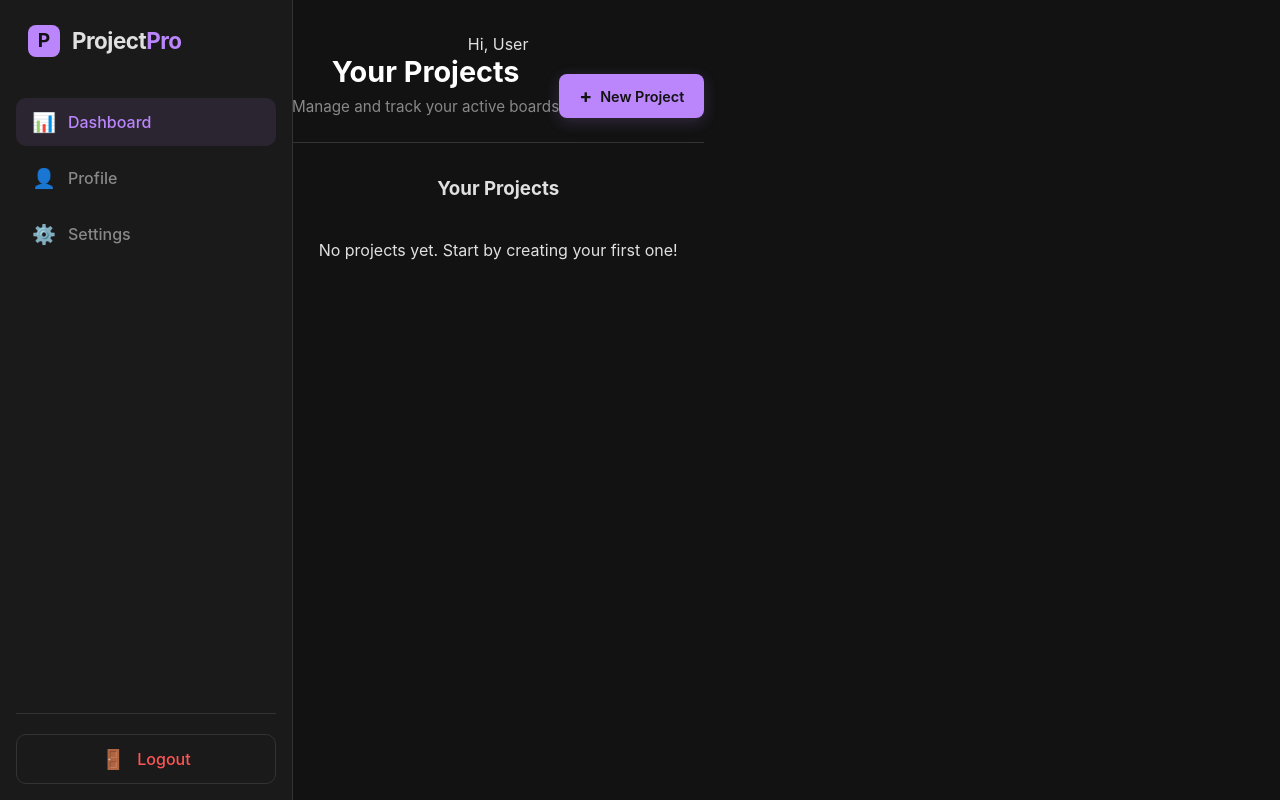
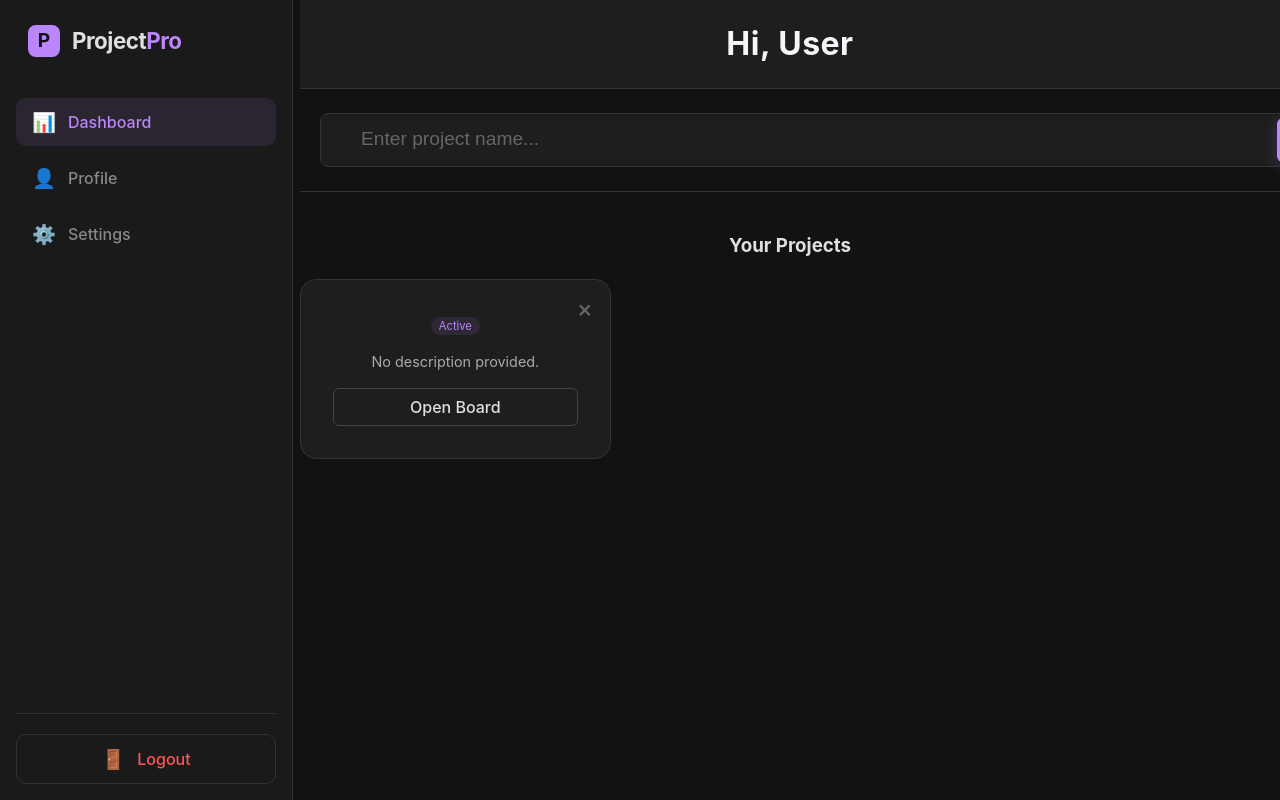
Before and after one commit to c0mpeTent/COP209_Assignment_2, a React app in the folder frontend/: page /dashboard in a window 1280 px wide. Built offline with nearby package versions, Linux system fonts and the light colour scheme; the HTML template or start-up script is replaced by a standard one.

Commit message:
add delete functionality to project list; enhance dashboard layout and project creation input

```diff
--- a/frontend/src/components/ProjectList.module.css
+++ b/frontend/src/components/ProjectList.module.css
@@ -20,6 +20,7 @@
 }
 
 .tag {
+  margin-top: 10px;
   font-size: 0.7rem;
   background: rgba(187, 134, 252, 0.1);
   color: #bb86fc;
@@ -48,3 +49,82 @@
   border-color: #bb86fc;
   color: #bb86fc;
 }
+/* .empty {
+  border: 2px dashed #333;
+  padding: 60px;
+  margin-top: 20px;
+  border-radius: 12px;
+
+
+  display: flex;
+  justify-content: center;
+  align-items: center;
+  text-align: center;
+
+  background-color: rgba(255, 255, 255, 0.02);
+}
+
+.empty p {
+  margin: 0;
+  color: #888;
+  font-size: 0.95rem;
+  font-weight: 500;
+  max-width: 600px;
+  line-height: 1.5;
+} */
+
+.message {
+  margin: 0;
+  color: #888;
+  font-size: 0.95rem;
+  font-weight: 500;
+  max-width: 600px;
+  line-height: 1.5;
+  text-align: center;
+}
+
+.empty {
+  display: flex;
+  justify-content: center;
+  align-items: center;
+  text-align: center;
+}
+
+.card {
+  position: relative; /* Essential for positioning the X */
+  background-color: #1e1e1e;
+  padding: 2rem;
+  border-radius: 16px;
+  border: 1px solid #333;
+  transition: all 0.3s ease;
+}
+
+.deleteBtn {
+  position: absolute;
+  top: 12px;
+  right: 12px;
+  background: transparent;
+  border: none;
+  color: #666;
+  font-size: 1.5rem;
+  line-height: 1;
+  cursor: pointer;
+  padding: 5px;
+  border-radius: 50%;
+  display: flex;
+  align-items: center;
+  justify-content: center;
+  transition: all 0.2s ease;
+}
+
+.deleteBtn:hover {
+  color: #ff5555;
+  background-color: rgba(255, 85, 85, 0.1);
+}
+
+/* Ensure the rest of your card styles remain consistent */
+.cardHeader h4 {
+  margin: 0;
+  color: #fff;
+  font-size: larger;
+}
--- a/frontend/src/components/ProjectList.tsx
+++ b/frontend/src/components/ProjectList.tsx
@@ -1,7 +1,6 @@
 import React from "react";
 import styles from "./ProjectList.module.css";
 
-// Define the 'Props' (what data this component expects)
 interface Project {
   id: string;
   name: string;
@@ -10,9 +9,18 @@ interface Project {
 
 interface ProjectListProps {
   items: Project[];
+  onDelete: (id: string) => void; // Added delete handler prop
 }
 
-const ProjectList: React.FC<ProjectListProps> = ({ items }) => {
+const ProjectList: React.FC<ProjectListProps> = ({ items, onDelete }) => {
+  const handleDelete = (e: React.MouseEvent, id: string, name: string) => {
+    e.stopPropagation(); // Prevents clicking 'X' from also triggering 'Open Board'
+    const confirmed = window.confirm(`Are you sure you want to delete the project "${name}"?`);
+    if (confirmed) {
+      onDelete(id);
+    }
+  };
+
   return (
     <section className={styles.container}>
       <h3 className={styles.title}>Your Projects</h3>
@@ -21,6 +29,15 @@ const ProjectList: React.FC<ProjectListProps> = ({ items }) => {
         {items.length > 0 ? (
           items.map((project) => (
             <div key={project.id} className={styles.card}>
+              {/* Delete Button (X) */}
+              <button
+                className={styles.deleteBtn}
+                onClick={(e) => handleDelete(e, project.id, project.name)}
+                title="Delete Project"
+              >
+                &times;
+              </button>
+
               <div className={styles.cardHeader}>
                 <h4>{project.name}</h4>
                 <span className={styles.tag}>Active</span>
@@ -35,7 +52,7 @@ const ProjectList: React.FC<ProjectListProps> = ({ items }) => {
           ))
         ) : (
           <div className={styles.empty}>
-            <p>No projects yet. Start by creating your first one!</p>
+            <h4 className={styles.message}>No projects yet. Start by creating your first one!</h4>
           </div>
         )}
       </div>
--- a/frontend/src/pages/Dashboard.module.css
+++ b/frontend/src/pages/Dashboard.module.css
@@ -1,8 +1,8 @@
-.dashboardContainer {
+/* .dashboardContainer {
   background-color: #121212;
   color: #e0e0e0;
   min-height: 100vh;
-}
+} */
 
 .navbar {
   display: flex;
@@ -32,11 +32,11 @@
   color: #121212;
 }
 
-.content {
+/* .content {
   padding: 2rem;
   max-width: 1200px;
   margin: 0 auto;
-}
+} */
 
 .createBtn {
   background-color: #bb86fc;
@@ -86,6 +86,7 @@
   justify-content: space-between;
   align-items: center;
   margin-bottom: 2rem;
+  margin-top: 20px;
 }
 
 .projectGrid {
@@ -151,14 +152,14 @@
 .titleSection .subtitle {
   margin: 0.5rem 0 0 0;
   color: #888;
-  font-size: 0.95rem;
+  font-size: 1rem;
 }
 
 .createBtn {
   background-color: #bb86fc;
   color: #121212;
   border: none;
-  padding: 10px 20px;
+  padding: 10px 20px ;
   border-radius: 8px;
   font-weight: 600;
   font-size: 0.9rem;
@@ -202,3 +203,130 @@
     justify-content: center;
   }
 }
+
+/* This locks the dashboard to the right of the 300px sidebar */
+.dashboardContainer {
+  background-color: #121212;
+  position: fixed;
+  top: 0;
+  left: 300px; /* Same as Profile */
+  height: 100vh;
+  width: calc(100% - 300px);
+  color: #e0e0e0;
+  overflow-y: auto; /* Allows scrolling if you have many projects */
+  z-index: 1;
+}
+
+/* Updated content section to handle internal spacing */
+.content {
+  padding: 3rem; /* More breathing room for the grid */
+  max-width: 1400px; /* Slightly wider for laptop dashboards */
+  margin: 0 auto;
+  animation: fadeIn 0.5s ease-out;
+}
+
+/* Keeps the header pinned or aligned at the top of the scrollable area */
+.header {
+  display: flex;
+  justify-content: space-between;
+  align-items: flex-end;
+  margin-bottom: 2.5rem;
+  padding-bottom: 1.5rem;
+  border-bottom: 1px solid #333;
+}
+
+
+.navActions {
+  display: flex;
+  align-items: center;
+  gap: 15px;
+}
+
+.navActions span {
+  font-size: 1.5rem; /* Makes the text significantly bigger */
+  font-weight: 600;  /* Adds some weight so it looks like a proper greeting */
+  color: #f7f5f9;    /* Uses your theme's primary accent color */
+  letter-spacing: 0.5px;
+}
+
+.Hiuser {
+  width: 100%;
+  display: flex;
+  justify-content: center; /* Centers the child div horizontally */
+  align-items: center;     /* Centers the child div vertically */
+  padding: 20px 0;
+  border-bottom: 1px solid #333;
+  background-color: #1e1e1e;
+}
+
+.navActions {
+  display: flex;
+  align-items: center;
+  /* No need for justify-content here if it's just one item,
+     but helpful if you add an avatar later */
+}
+
+.navActions span {
+  font-size: 2rem; /* Increased slightly for more impact */
+  font-weight: 700;
+  color: #f7f5f9;
+  letter-spacing: 0.5px;
+  text-align: center;
+}
+
+.headercp {
+  display: flex;
+  /* This pushes the entire creation group to the very left */
+  justify-content: flex-start;
+  align-items: center;
+  margin-bottom: 2.5rem;
+  padding-bottom: 1.5rem;
+  padding-top: 1.5rem;
+  border-bottom: 1px solid #333;
+}
+
+.createGroup {
+  display: flex;
+  align-items: center;
+  background-color: #1e1e1e;
+  border: 1px solid #333;
+  border-radius: 8px;
+  padding: 4px;
+  margin-left: 20px;
+  /* This ensures the group doesn't stretch too wide but stays left */
+  width: fit-content;
+}
+
+.projectInput {
+  background: transparent;
+  border: none;
+  color: #fff;
+  padding: 10px 16px;
+  font-size: 1rem;
+  outline: none;
+  /* Width of the writing area before the button */
+  width: 900px;
+  margin-left: 20px;
+}
+
+.projectInput::placeholder {
+  color: #666;
+  font-size: larger;
+}
+
+.createBtn {
+  background-color: #bb86fc;
+  color: #121212;
+  border: none;
+  padding: 10px 24px;
+  border-radius: 6px;
+  font-weight: 600;
+  cursor: pointer;
+  white-space: nowrap;
+  transition: all 0.2s ease;
+}
+
+.createBtn:hover {
+  background-color: #d7b7fd;
+  transform: scale(1.02);
+}
--- a/frontend/src/pages/Dashboard.tsx
+++ b/frontend/src/pages/Dashboard.tsx
@@ -10,8 +10,24 @@ const Dashboard: React.FC = () => {
   // const [projects, setProjects] = useState([]);
   // const [loading, setLoading] = useState(true);
   const [userName] = useState("User");
-  const [projects] = useState([]);
+  const [projects, setProjects] = useState([{id:"",name:"",description:""}]);
   const [loading] = useState(false);
+  const [newProjectName, setNewProjectName] = useState(""); // Track input value
+
+  const handleCreateProject = () => {
+    if (!newProjectName.trim()) return;
+
+    // Simulation of project creation
+    const newProject = {
+      id: Date.now().toString(),
+      name: newProjectName,
+      description: "A new project management board", // Required metadata
+      // createdAt: new Date().toISOString(), // Required timestamp
+    };
+
+    setProjects([...projects, newProject]);
+    setNewProjectName(""); // Clear input after creation
+  };
   // useEffect(() => {
   //   const fetchDashboardData = async () => {
   //     try {
@@ -49,26 +65,45 @@ const Dashboard: React.FC = () => {
 
   return (
     /* We remove the Container and Nav because Layout.tsx handles them now */
-    <div className={styles.dashboardContent}>
-      <nav>
+    <div className={styles.dashboardContainer}>
+      <nav className={styles.Hiuser}>
         <div className={styles.navActions}>
           <span>Hi, {userName}</span>
         </div>
       </nav>
 
-      <header className={styles.header}>
+      {/* <header className={styles.header}>
         <div className={styles.titleSection}>
-          <h1 className={styles.title}>Your Projects</h1>
+
           <p className={styles.subtitle}>Manage and track your active boards</p>
         </div>
 
-        {/* This button is the "Primary Action" for this specific page */}
         <button
           className={styles.createBtn}
           onClick={() => alert("Open Modal")}
         >
           <span className={styles.plusIcon}>+</span> New Project
         </button>
+      </header> */}
+
+      <header className={styles.headercp}>
+
+        {/* New Input Group for Quick Creation */}
+        <div className={styles.createGroup}>
+          <input
+            type="text"
+            placeholder="Enter project name..."
+            className={styles.projectInput}
+            value={newProjectName}
+            onChange={(e) => setNewProjectName(e.target.value)}
+          />
+          <button
+            className={styles.createBtn}
+            onClick={handleCreateProject}
+          >
+            <span className={styles.plusIcon}>+</span> New Project
+          </button>
+        </div>
       </header>
 
       {/* The grid of projects */}
```
